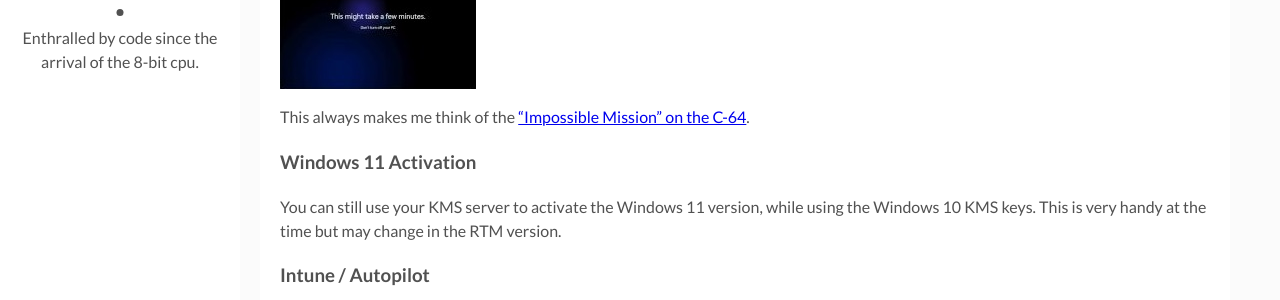
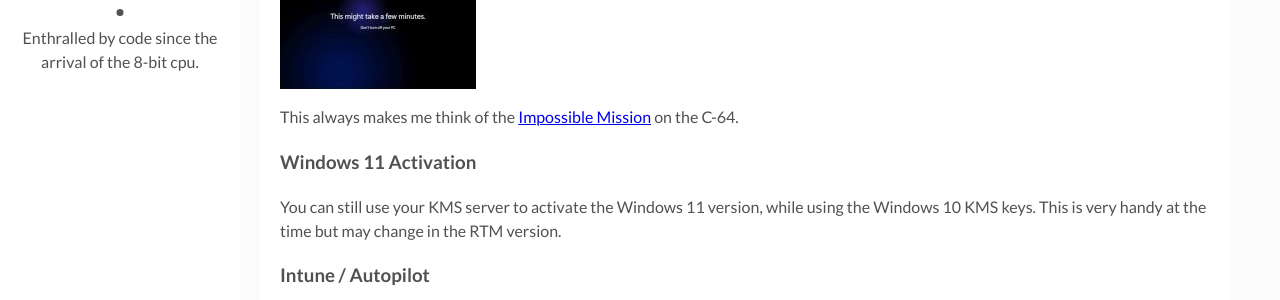
Before and after one commit to berrydejager/code.berrydejager.com, a Jekyll site: the page built from _posts/2021-06-17-Windows-11-sneak-preview.markdown, in a window 1280 px wide and 900 px high, scrolled down 2175 px. Shown: the part 153-453 px from the top of the window. Built offline with Jekyll 4.4.1, drawn with Linux system fonts in a browser that asks for light colours; comment, search, counter and statistics services are not loaded.

```diff
--- a/_posts/2021-06-17-Windows-11-sneak-preview.markdown
+++ b/_posts/2021-06-17-Windows-11-sneak-preview.markdown
@@ -61,7 +61,7 @@ Even the "This might take a few minutes"-screen has been animatified. You can ac
 
 [![](/assets/img/Window_11_sneak_preview_img07_t.jpg)](/assets/img/Window_11_sneak_preview_img07.png){:target="_blank"}
 
-This always makes me think of the ["Impossible Mission" on the C-64](https://youtu.be/ivHFP3dJAkM?t=18).
+This always makes me think of the [Impossible Mission](https://youtu.be/ivHFP3dJAkM?t=18) on the C-64.
 
 ### Windows 11 Activation
 
```
